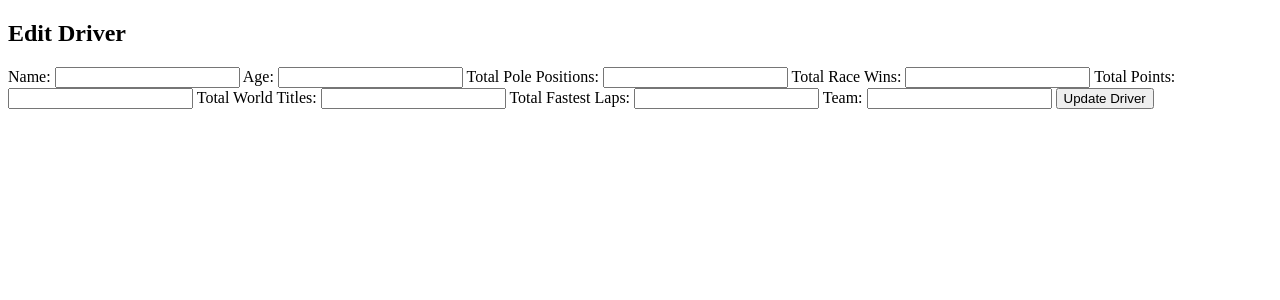
After one commit to shafancp/f1_formula, a FastAPI app: template templates/edit_driver.html in a window 1280 px wide. The commit adds this page. Shown: the top 300 px of the page. Run offline with FastAPI, Linux system fonts and the light colour scheme; the template is opened without the code that fills it, so the values that code supplies are empty.

Commit message:
added driver edit, delete

```diff
--- a/main.py
+++ b/main.py
@@ -1,10 +1,11 @@
 from fastapi import FastAPI, Request, Form, HTTPException
-from fastapi.responses import HTMLResponse
+from fastapi.responses import HTMLResponse, RedirectResponse
 from fastapi.staticfiles import StaticFiles
 from fastapi.templating import Jinja2Templates
 import google.oauth2.id_token
 from google.auth.transport import requests
 from google.cloud import firestore
+from google.auth.exceptions import TransportError, InvalidValue
 
 # Define the app
 app = FastAPI()
@@ -17,30 +18,25 @@ db = firestore.Client()
 app.mount('/static', StaticFiles(directory='static'), name='static')
 templates = Jinja2Templates(directory="templates")
 
-async def validate_token(request: Request):
-    id_token = request.cookies.get("token")
-    user_token = None
-
-    if id_token:
-        try:
-            user_token = google.oauth2.id_token.verify_firebase_token(id_token, firebase_request_adapter)
-        except ValueError as err:
-            print(str(err))
-
-    return user_token is not None
+async def validate_token(request):
+    try:
+        id_token = request.cookies.get("token")
+        if not id_token:
+            return None
+        return google.oauth2.id_token.verify_firebase_token(id_token, firebase_request_adapter)
+    except (TransportError, InvalidValue) as e:
+        print(f"Error: {e}")
+        return None
 
 @app.get("/", response_class=HTMLResponse)
 async def root(request: Request):
-    # Validate the token to check if the user is logged in
     is_logged_in = await validate_token(request)
-    # Fetch driver and team data
     drivers = db.collection('drivers').stream()
     teams = db.collection('teams').stream()
 
     driver_list = [{**driver.to_dict(), "id": driver.id} for driver in drivers]
     team_list = [{**team.to_dict(), "id": team.id} for team in teams]
 
-    # Return the index page regardless of login status, but disable modification buttons if not logged in
     return templates.TemplateResponse('index.html', {
         'request': request,
         'drivers': driver_list,
@@ -48,76 +44,143 @@ async def root(request: Request):
         'is_logged_in': is_logged_in
     })
 
+@app.get("/login", response_class=HTMLResponse)
+async def login(request: Request):
+    if request.method == "POST":
+        id_token = (await request.form()).get("id_token")
+        if id_token:
+            response = templates.TemplateResponse('index.html', {'request': request})
+            response.set_cookie(key="token", value=id_token)
+            return response
+    return templates.TemplateResponse('login.html', {'request': request})
 
-@app.api_route("/add_driver", methods=["GET", "POST"])
-async def add_driver(request: Request):
-    if request.method == "GET":
-        return templates.TemplateResponse('add_driver.html', {'request': request})
-    if not await validate_token(request):
-        raise HTTPException(status_code=403, detail="User not authenticated")
+@app.get("/view_driver", response_class=HTMLResponse)
+async def view_driver(request: Request):
+    is_logged_in = await validate_token(request)
+    drivers = db.collection('drivers').stream()
+    driver_list = [{**driver.to_dict(), "id": driver.id} for driver in drivers]
+    return templates.TemplateResponse('view_driver.html', {
+        'request': request,
+        'drivers': driver_list,
+        'is_logged_in': is_logged_in
+    })
 
-    form = await request.form()
-    name = form.get("name")
-    age = form.get("age")
-    total_pole_positions = form.get("total_pole_positions")
-    total_race_wins = form.get("total_race_wins")
-    total_points = form.get("total_points")
-    total_world_titles = form.get("total_world_titles")
-    total_fastest_laps = form.get("total_fastest_laps")
-    team = form.get("team")
-    driver_data = {
-        "name": name,
-        "age": age,
-        "total_pole_positions": total_pole_positions,
-        "total_race_wins": total_race_wins,
-        "total_points": total_points,
-        "total_world_titles": total_world_titles,
-        "total_fastest_laps": total_fastest_laps,
-        "team": team
-    }
-    db.collection('drivers').add(driver_data)
-    return {"message": "Driver added successfully!"}
-
-@app.delete("/delete_driver/{driver_id}")
+@app.post("/delete_driver/{driver_id}")
 async def delete_driver(driver_id: str, request: Request):
     if not await validate_token(request):
         raise HTTPException(status_code=403, detail="User not authenticated")
 
     db.collection('drivers').document(driver_id).delete()
-    return {"message": "Driver deleted successfully!"}
+    return RedirectResponse("/view_driver", status_code=303)
 
-@app.api_route("/login", methods=["GET", "POST"], response_class=HTMLResponse)
-async def login(request: Request):
-    if request.method == "POST":
-        id_token = (await request.form()).get("id_token")
-        if id_token:
-            # Verify the token and set the cookie
-            response = templates.TemplateResponse('index.html', {'request': request})
-            response.set_cookie(key="token", value=id_token)
-            return response
-    return templates.TemplateResponse('login.html', {'request': request})
+@app.get("/add_driver", response_class=HTMLResponse)
+async def add_team(request: Request):
+    if not await validate_token(request):
+        raise HTTPException(status_code=403, detail="User not authenticated")
 
-@app.api_route("/add_team", methods=["GET", "POST"])
-async def add_team(request: Request):
-    if request.method == "GET":
-        return templates.TemplateResponse('add_team.html', {'request': request})
+    return templates.TemplateResponse('add_driver.html', {'request': request})
+
+@app.post("/add_driver")
+async def add_driver(request: Request):
     if not await validate_token(request):
         raise HTTPException(status_code=403, detail="User not authenticated")
 
     form = await request.form()
-    team_name = form.get("team_name")
-    year_founded = form.get("year_founded")
-    total_pole_positions = form.get("total_pole_positions")
-    total_race_wins = form.get("total_race_wins")
-    total_constructor_titles = form.get("total_constructor_titles")
-    finishing_position = form.get("finishing_position")
+    driver_data = {
+        "name": form.get("name"),
+        "age": form.get("age"),
+        "total_pole_positions": form.get("total_pole_positions"),
+        "total_race_wins": form.get("total_race_wins"),
+        "total_points": form.get("total_points"),
+        "total_world_titles": form.get("total_world_titles"),
+        "total_fastest_laps": form.get("total_fastest_laps"),
+        "team": form.get("team")
+    }
+    db.collection('drivers').add(driver_data)
+    return {"message": "Driver added successfully!"}
+
+@app.get("/driver_details", response_class=HTMLResponse)
+async def driver_details(request: Request):
+    is_logged_in = await validate_token(request)
+    driver_id = request.query_params.get("id")
+    if not driver_id:
+        raise HTTPException(status_code=400, detail="Driver ID not provided")
+
+    driver_ref = db.collection('drivers').document(driver_id)
+    driver = driver_ref.get()
+
+    if not driver.exists:
+        raise HTTPException(status_code=404, detail="Driver not found")
+
+    driver_data = {**driver.to_dict(), "id": driver.id}
+    return templates.TemplateResponse('driver_details.html', {
+        'request': request,
+        'is_logged_in': is_logged_in,
+        'driver': driver_data
+    })
+
+@app.get("/edit_driver", response_class=HTMLResponse)
+async def edit_driver(request: Request):
+    driver_id = request.query_params.get("id")
+    driver_ref = db.collection('drivers').document(driver_id)
+    driver = driver_ref.get()
+    if not driver.exists:
+        raise HTTPException(status_code=404, detail="Driver not found")
+
+    driver_data = driver.to_dict()
+    driver_data["id"] = driver.id
+    return templates.TemplateResponse('edit_driver.html', {
+        'request': request,
+        'driver': driver_data
+    })
+
+@app.post("/edit_driver/{driver_id}")
+async def edit_driver(driver_id: str, request: Request):
+    try:
+        if not await validate_token(request):
+            raise HTTPException(status_code=403, detail="User not authenticated")
+
+        form = await request.form()
+
+        driver_data = {
+            "name": form.get("name"),
+            "age": form.get("age"),
+            "total_pole_positions": form.get("total_pole_positions"),
+            "total_race_wins": form.get("total_race_wins"),
+            "total_points": form.get("total_points"),
+            "total_world_titles": form.get("total_world_titles"),
+            "total_fastest_laps": form.get("total_fastest_laps"),
+            "team": form.get("team")
+        }
+
+
+        db.collection('drivers').document(driver_id).update(driver_data)
+    except Exception as e:
+        raise HTTPException(status_code=500, detail="Error updating driver information")
+
+    return {"message": "Driver updated successfully!"}
+
+
+@app.get("/add_team", response_class=HTMLResponse)
+async def add_team(request: Request):
+    if not await validate_token(request):
+        raise HTTPException(status_code=403, detail="User not authenticated")
+
+    return templates.TemplateResponse('add_team.html', {'request': request})
+
+@app.post("/add_team")
+async def add_team_post(request: Request):
+    if not await validate_token(request):
+        raise HTTPException(status_code=403, detail="User not authenticated")
+
+    form = await request.form()
     team_data = {
-        "team_name": team_name,
-        "year_founded": year_founded,
-        "total_pole_positions": total_pole_positions,
-        "total_race_wins": total_race_wins,
-        "total_constructor_titles": total_constructor_titles,
-        "finishing_position": finishing_position
+        "team_name": form.get("team_name"),
+        "year_founded": form.get("year_founded"),
+        "total_pole_positions": form.get("total_pole_positions"),
+        "total_race_wins": form.get("total_race_wins"),
+        "total_constructor_titles": form.get("total_constructor_titles"),
+        "finishing_position": form.get("finishing_position")
     }
     db.collection('teams').add(team_data)
     return {"message": "Team added successfully!"}
@@ -129,5 +192,3 @@ async def compare_drivers(request: Request):
 @app.get("/compare_teams", response_class=HTMLResponse)
 async def compare_teams(request: Request):
     return templates.TemplateResponse('compare_teams.html', {'request': request})
-
-# Additional routes and logic can be added here as needed.
--- /dev/null
+++ b/templates/edit_driver.html
@@ -0,0 +1,38 @@
+<!DOCTYPE html>
+<html lang="en">
+<head>
+    <meta charset="UTF-8">
+    <meta name="viewport" content="width=device-width, initial-scale=1.0">
+    <title>Edit Driver</title>
+</head>
+<body>
+    <h2>Edit Driver</h2>
+    <form method="post" action="/edit_driver/{{ driver['id'] }}">
+        <label for="name">Name:</label>
+        <input type="text" id="name" name="name" value="{{ driver.name }}" required>
+
+        <label for="age">Age:</label>
+        <input type="number" id="age" name="age" value="{{ driver.age }}" required>
+
+        <label for="total_pole_positions">Total Pole Positions:</label>
+        <input type="number" id="total_pole_positions" name="total_pole_positions" value="{{ driver.total_pole_positions }}" required>
+
+        <label for="total_race_wins">Total Race Wins:</label>
+        <input type="number" id="total_race_wins" name="total_race_wins" value="{{ driver.total_race_wins }}" required>
+
+        <label for="total_points">Total Points:</label>
+        <input type="number" id="total_points" name="total_points" value="{{ driver.total_points }}" required>
+
+        <label for="total_world_titles">Total World Titles:</label>
+        <input type="number" id="total_world_titles" name="total_world_titles" value="{{ driver.total_world_titles }}" required>
+
+        <label for="total_fastest_laps">Total Fastest Laps:</label>
+        <input type="number" id="total_fastest_laps" name="total_fastest_laps" value="{{ driver.total_fastest_laps }}" required>
+
+        <label for="team">Team:</label>
+        <input type="text" id="team" name="team" value="{{ driver.team }}" required>
+
+        <button type="submit">Update Driver</button>
+    </form>
+</body>
+</html>
```
Also changed, not shown: static/firebase-login.js (+43 -64 lines), templates/driver_details.html (added, +27 -0 lines), templates/index.html (+6 -30 lines), templates/login.html (+23 -9 lines), templates/view_driver.html (added, +110 -0 lines), templates/view_team.html (added).
